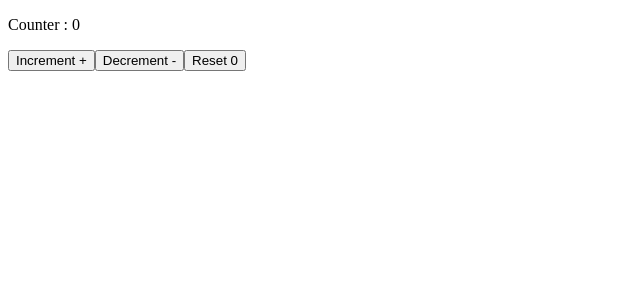
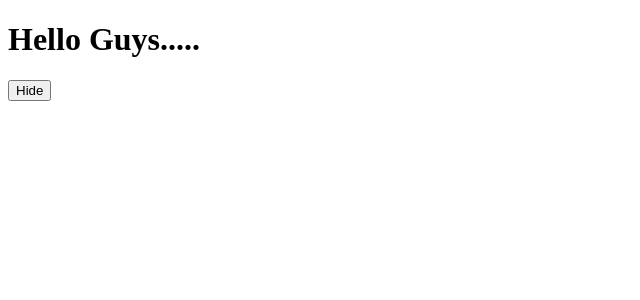
Before and after one commit to Ravi-Mk01/React, a React (Vite) app in the folder Day-4/UseState-apps/: page / in a window 1280 px wide. Shown: the top 300 px of the page, without its empty margins (0-640 px from the left). Built offline with nearby package versions, Linux system fonts and the light colour scheme.

Commit message:
Add ShowHide Component

```diff
--- /dev/null
+++ b/Day-4/UseState-apps/src/ShowHide.jsx
@@ -0,0 +1,14 @@
+import { useState } from "react"
+
+function Show(){
+    const [show,setShow] = useState(true)
+  return(
+    <>
+      <h1>{show ? "Hello Guys.....":""}</h1>
+      <button onClick={()=>{
+       show ? setShow(false) : setShow(true)
+      }}>{show ? "Hide" : "Show"}</button>
+    </>
+  )
+}
+export default Show
--- a/Day-4/UseState-apps/src/main.jsx
+++ b/Day-4/UseState-apps/src/main.jsx
@@ -2,8 +2,11 @@ import { createRoot } from 'react-dom/client'
 
 import App from './App.jsx'
 import Counter from './Counter.jsx'
+import ShowHide from './ShowHide.jsx'
 createRoot(document.getElementById('root')).render(
 
     // <App />
-     <Counter/>
+    //  <Counter/>
+    <ShowHide/>
+
 )
```
